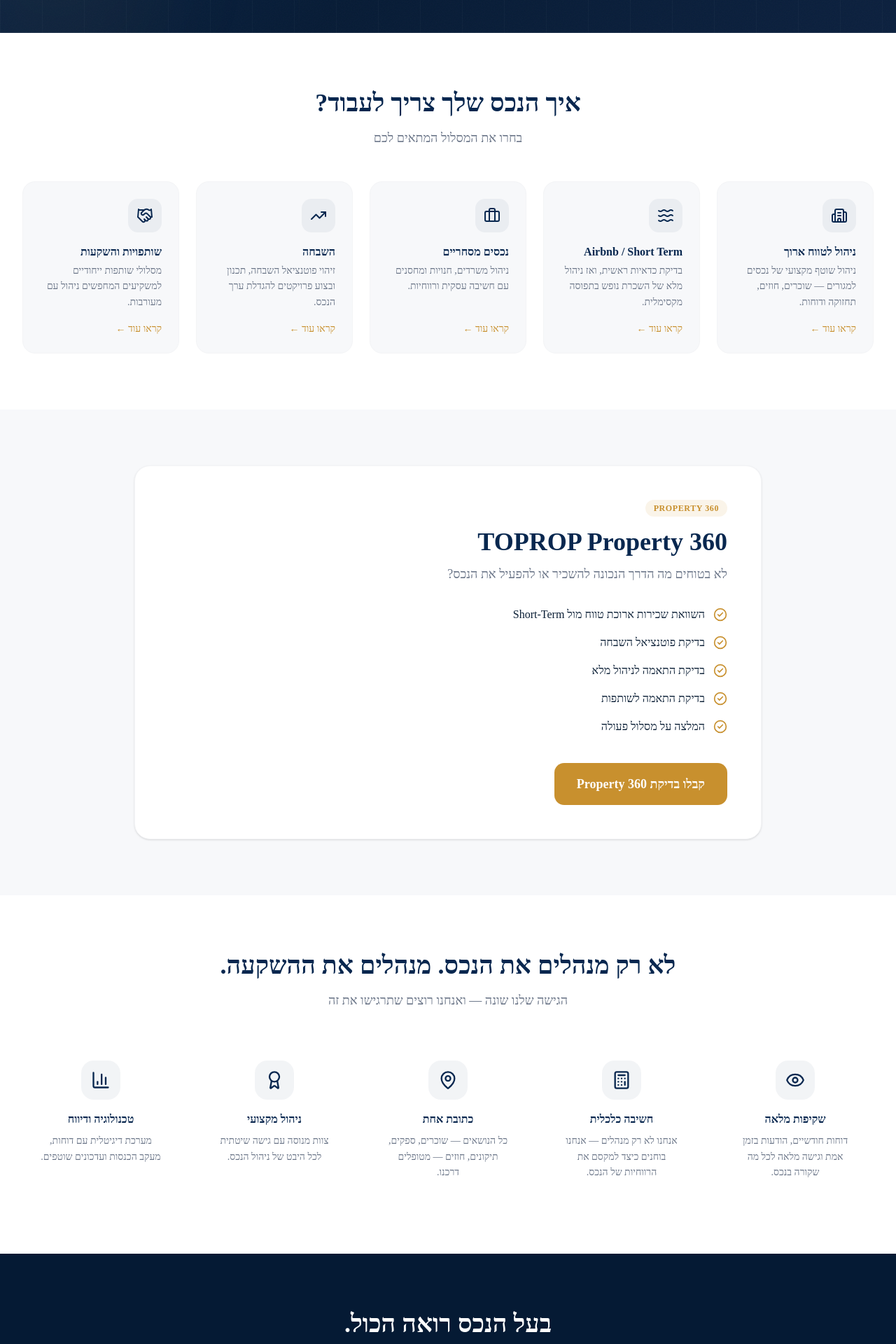
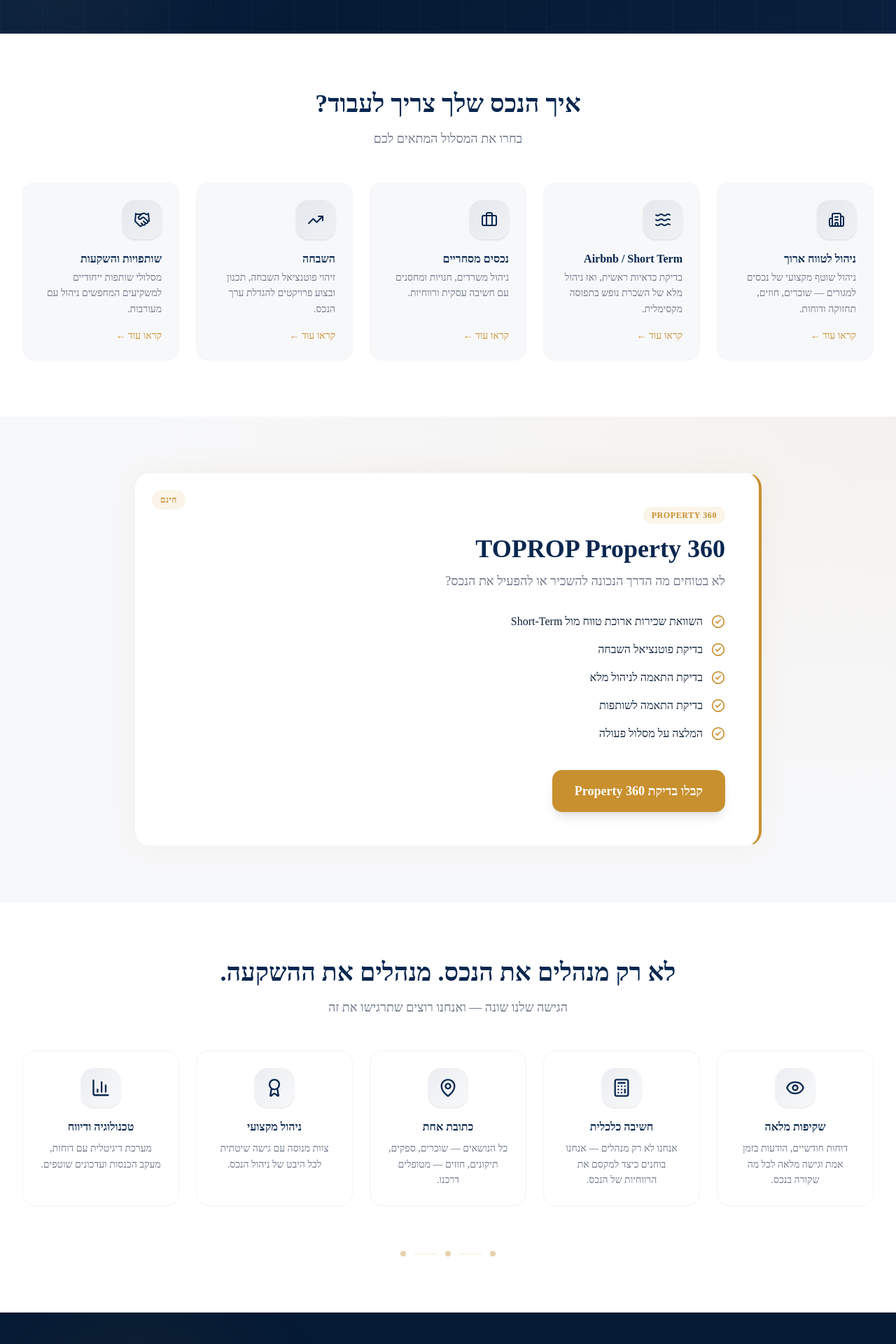
Before and after one commit to smprop360-bit/sm-property-management, a Next.js app: page / in a window 1280 px wide. Shown: the part 800-2720 px from the top of the page at 70% size. Built offline with nearby package versions, Linux system fonts and the light colour scheme; a web font is replaced by a local one.

Commit message:
backup before moving to E drive

```diff
--- a/package.json
+++ b/package.json
@@ -3,7 +3,7 @@
   "version": "0.1.0",
   "private": true,
   "scripts": {
-    "dev": "next dev",
+    "dev": "next dev --port 3005",
     "build": "next build",
     "start": "next start",
     "lint": "eslint",
--- a/src/components/home/HeroSection.tsx
+++ b/src/components/home/HeroSection.tsx
@@ -18,7 +18,7 @@ const trustPoints = [
 
 export default function HeroSection() {
   return (
-    <section className="relative overflow-hidden gradient-navy noise-overlay min-h-[90vh] flex items-center">
+    <section className="relative overflow-hidden min-h-[90vh] flex items-center" style={{ background: 'linear-gradient(135deg, #08274F 0%, #051A34 60%, #0a1f3d 100%)' }}>
       {/* Geometric decorations */}
       <div className="absolute inset-0 pointer-events-none">
         {/* Large circle top-left */}
@@ -64,7 +64,7 @@ export default function HeroSection() {
               className="font-heading text-4xl sm:text-5xl lg:text-6xl font-bold text-white leading-tight mb-6"
             >
               הנכס שלך{' '}
-              <span className="text-gradient-gold">צריך לעבוד</span>
+              <span style={{ background: 'linear-gradient(135deg, #C8902E, #D9AE55, #C8902E)', WebkitBackgroundClip: 'text', WebkitTextFillColor: 'transparent', backgroundClip: 'text' }}>צריך לעבוד</span>
               {' '}בשבילך.
             </motion.h1>
 
@@ -109,7 +109,7 @@ export default function HeroSection() {
             >
               <Link
                 href="/property-360"
-                className="group inline-flex items-center justify-center gap-3 bg-gold hover:bg-gold-soft text-white font-semibold text-lg px-8 py-4 rounded-2xl transition-all duration-300 gold-glow"
+                className="group inline-flex items-center justify-center gap-3 bg-gold hover:bg-gold-soft text-white font-semibold text-lg px-8 py-4 rounded-2xl transition-all duration-300"
               >
                 בדיקת הנכס שלי
                 <ArrowLeft size={18} className="group-hover:-translate-x-1 transition-transform" />
--- a/src/components/home/HowItWorksSection.tsx
+++ b/src/components/home/HowItWorksSection.tsx
@@ -1,3 +1,9 @@
+'use client';
+
+import { motion, useInView } from 'framer-motion';
+import { useRef } from 'react';
+import AnimatedSection from '@/components/ui/AnimatedSection';
+
 const steps = [
   { n: 1, title: 'מספרים לנו על הנכס', body: 'ממלאים טופס קצר עם פרטי הנכס ומצבו הנוכחי.' },
   { n: 2, title: 'Property Review', body: 'אנחנו בוחנים את הנכס ומכינים המלצת מסלול.' },
@@ -8,19 +14,32 @@ const steps = [
 ];
 
 export default function HowItWorksSection() {
+  const gridRef = useRef(null);
+  const inView = useInView(gridRef, { once: true, margin: '-60px' });
+
   return (
     <section className="bg-surface py-20 px-4 sm:px-6 lg:px-8">
       <div className="max-w-5xl mx-auto">
+        <AnimatedSection direction="up" delay={0}>
           <h2 className="font-heading text-3xl sm:text-4xl font-bold text-navy text-center mb-4">
             איך זה עובד?
           </h2>
           <p className="text-brand-muted text-center text-lg mb-14">
             תהליך ברור, פשוט ומובנה
           </p>
-        <div className="grid grid-cols-1 sm:grid-cols-2 lg:grid-cols-3 gap-8">
-          {steps.map((s) => (
-            <div key={s.n} className="flex gap-4">
-              <div className="shrink-0 w-10 h-10 rounded-full bg-navy text-white flex items-center justify-center font-bold text-sm">
+        </AnimatedSection>
+
+        <div ref={gridRef} className="grid grid-cols-1 sm:grid-cols-2 lg:grid-cols-3 gap-8">
+          {steps.map((s, index) => (
+            <motion.div
+              key={s.n}
+              initial={{ opacity: 0, y: 32 }}
+              animate={inView ? { opacity: 1, y: 0 } : { opacity: 0, y: 32 }}
+              transition={{ duration: 0.55, delay: index * 0.1, ease: [0.22, 1, 0.36, 1] }}
+            >
+              <div className="group bg-white rounded-2xl p-5 border border-gray-100 hover:border-gold/20 hover:shadow-md transition-all h-full">
+                <div className="flex gap-4">
+                  <div className="shrink-0 w-12 h-12 rounded-full text-white flex items-center justify-center font-bold text-base shadow-lg" style={{ background: 'linear-gradient(135deg, #C8902E 0%, #D9AE55 100%)' }}>
                     {s.n}
                   </div>
                   <div>
@@ -28,6 +47,8 @@ export default function HowItWorksSection() {
                     <p className="text-sm text-brand-muted leading-relaxed">{s.body}</p>
                   </div>
                 </div>
+              </div>
+            </motion.div>
           ))}
         </div>
       </div>
--- a/src/components/home/OwnerPortalPreview.tsx
+++ b/src/components/home/OwnerPortalPreview.tsx
@@ -1,31 +1,57 @@
+'use client';
+
+import { motion, useInView } from 'framer-motion';
+import { useRef } from 'react';
+import AnimatedSection from '@/components/ui/AnimatedSection';
+import AnimatedCounter from '@/components/ui/AnimatedCounter';
+
 const kpis = [
-  { label: 'נכסים מנוהלים', value: '3', unit: '' },
-  { label: 'הכנסה חודשית', value: '12,400', unit: '₪' },
-  { label: 'תפוסה ממוצעת', value: '97', unit: '%' },
-  { label: 'תקלות פתוחות', value: '1', unit: '' },
-  { label: 'חוזים לחידוש', value: '2', unit: '' },
+  { label: 'נכסים מנוהלים', value: 3, prefix: '', suffix: '' },
+  { label: 'הכנסה חודשית', value: 12400, prefix: '₪', suffix: '' },
+  { label: 'תפוסה ממוצעת', value: 97, prefix: '', suffix: '%' },
+  { label: 'תקלות פתוחות', value: 1, prefix: '', suffix: '' },
+  { label: 'חוזים לחידוש', value: 2, prefix: '', suffix: '' },
 ];
 
 export default function OwnerPortalPreview() {
+  const gridRef = useRef(null);
+  const inView = useInView(gridRef, { once: true, margin: '-60px' });
+
   return (
-    <section className="bg-navy-dark text-white py-20 px-4 sm:px-6 lg:px-8">
-      <div className="max-w-5xl mx-auto text-center">
+    <section className="relative bg-navy-dark text-white py-20 px-4 sm:px-6 lg:px-8 overflow-hidden">
+      <div className="absolute top-0 left-0 w-96 h-96 bg-gold/5 rounded-full blur-3xl pointer-events-none" />
+
+      <div className="relative max-w-5xl mx-auto text-center">
+        <AnimatedSection direction="up" delay={0}>
           <h2 className="font-heading text-3xl sm:text-4xl font-bold mb-3">
             בעל הנכס רואה הכול.
           </h2>
           <p className="text-white/60 text-lg mb-12">
             גם כשאנחנו מנהלים — אתם תמיד בשליטה.
           </p>
-        <div className="grid grid-cols-2 sm:grid-cols-3 lg:grid-cols-5 gap-4 mb-8">
-          {kpis.map((kpi) => (
-            <div key={kpi.label} className="bg-white/5 border border-white/10 rounded-2xl p-5">
+        </AnimatedSection>
+
+        <div ref={gridRef} className="grid grid-cols-2 sm:grid-cols-3 lg:grid-cols-5 gap-4 mb-8">
+          {kpis.map((kpi, index) => (
+            <motion.div
+              key={kpi.label}
+              initial={{ opacity: 0, y: 32 }}
+              animate={inView ? { opacity: 1, y: 0 } : { opacity: 0, y: 32 }}
+              transition={{ duration: 0.55, delay: index * 0.1, ease: [0.22, 1, 0.36, 1] }}
+              className="bg-white/8 hover:bg-white/12 border border-white/10 hover:border-gold/30 rounded-2xl p-6 transition-all"
+            >
               <div className="text-2xl font-bold text-gold mb-1">
-                {kpi.value}{kpi.unit}
+                <AnimatedCounter
+                  value={kpi.value}
+                  prefix={kpi.prefix}
+                  suffix={kpi.suffix}
+                />
               </div>
               <div className="text-xs text-white/50">{kpi.label}</div>
-            </div>
+            </motion.div>
           ))}
         </div>
+
         <p className="text-xs text-white/30">* נתוני הדגמה בלבד</p>
       </div>
     </section>
--- a/src/components/home/Property360Section.tsx
+++ b/src/components/home/Property360Section.tsx
@@ -1,5 +1,10 @@
+'use client';
+
 import Link from 'next/link';
 import { CheckCircle2 } from 'lucide-react';
+import { motion, useInView } from 'framer-motion';
+import { useRef } from 'react';
+import AnimatedSection from '@/components/ui/AnimatedSection';
 
 const points = [
   'השוואת שכירות ארוכת טווח מול Short-Term',
@@ -10,10 +15,19 @@ const points = [
 ];
 
 export default function Property360Section() {
+  const listRef = useRef(null);
+  const listInView = useInView(listRef, { once: true, margin: '-60px' });
+
   return (
-    <section className="bg-surface py-20 px-4 sm:px-6 lg:px-8">
+    <section className="bg-surface bg-[radial-gradient(ellipse_at_top_right,rgba(200,144,46,0.06)_0%,transparent_60%)] py-20 px-4 sm:px-6 lg:px-8">
       <div className="max-w-4xl mx-auto">
-        <div className="bg-white rounded-3xl shadow-sm border border-gray-100 p-8 sm:p-12">
+        <AnimatedSection direction="up" delay={0}>
+          <div className="relative bg-white rounded-3xl shadow-[0_0_40px_rgba(200,144,46,0.08)] border border-gray-100 border-r-4 border-r-gold p-8 sm:p-12">
+            {/* Floating badge */}
+            <div className="absolute top-6 left-6 bg-gold/10 text-gold text-xs font-bold px-3 py-1.5 rounded-full tracking-wider">
+              חינם
+            </div>
+
             <div className="flex items-center gap-3 mb-4">
               <span className="bg-gold/10 text-gold text-xs font-bold px-3 py-1 rounded-full tracking-wider">
                 PROPERTY 360
@@ -25,21 +39,34 @@ export default function Property360Section() {
             <p className="text-brand-muted text-lg mb-8">
               לא בטוחים מה הדרך הנכונה להשכיר או להפעיל את הנכס?
             </p>
-          <ul className="space-y-4 mb-10">
-            {points.map((p) => (
-              <li key={p} className="flex items-start gap-3">
+
+            <ul ref={listRef} className="space-y-4 mb-10">
+              {points.map((p, i) => (
+                <motion.li
+                  key={p}
+                  initial={{ opacity: 0, x: 20 }}
+                  animate={listInView ? { opacity: 1, x: 0 } : { opacity: 0, x: 20 }}
+                  transition={{
+                    duration: 0.45,
+                    delay: i * 0.1,
+                    ease: [0.22, 1, 0.36, 1],
+                  }}
+                  className="flex items-start gap-3"
+                >
                   <CheckCircle2 size={20} className="text-gold mt-0.5 shrink-0" />
                   <span className="text-brand-text">{p}</span>
-              </li>
+                </motion.li>
               ))}
             </ul>
+
             <Link
               href="/property-360"
-            className="inline-block bg-gold hover:bg-gold-soft text-white font-semibold text-lg px-8 py-4 rounded-xl transition-colors"
+              className="inline-block bg-gold hover:bg-gold-soft text-white font-semibold text-lg px-8 py-4 rounded-xl shadow-lg hover:scale-105 transition-all duration-200"
             >
               קבלו בדיקת Property 360
             </Link>
           </div>
+        </AnimatedSection>
       </div>
     </section>
   );
--- a/src/components/home/ServicesSection.tsx
+++ b/src/components/home/ServicesSection.tsx
@@ -1,5 +1,10 @@
+'use client';
+
 import Link from 'next/link';
 import { Building2, Waves, Briefcase, TrendingUp, Handshake } from 'lucide-react';
+import { motion, useInView } from 'framer-motion';
+import { useRef } from 'react';
+import AnimatedSection from '@/components/ui/AnimatedSection';
 
 const services = [
   {
@@ -35,31 +40,52 @@ const services = [
 ];
 
 export default function ServicesSection() {
+  const gridRef = useRef(null);
+  const gridInView = useInView(gridRef, { once: true, margin: '-60px' });
+
   return (
     <section className="bg-white py-20 px-4 sm:px-6 lg:px-8">
       <div className="max-w-7xl mx-auto">
+        <AnimatedSection direction="up" delay={0}>
           <h2 className="font-heading text-3xl sm:text-4xl font-bold text-navy text-center mb-4">
             איך הנכס שלך צריך לעבוד?
           </h2>
           <p className="text-brand-muted text-center mb-12 text-lg">בחרו את המסלול המתאים לכם</p>
-        <div className="grid grid-cols-1 sm:grid-cols-2 lg:grid-cols-3 xl:grid-cols-5 gap-6">
-          {services.map((s) => {
+        </AnimatedSection>
+
+        <div
+          ref={gridRef}
+          className="grid grid-cols-1 sm:grid-cols-2 lg:grid-cols-3 xl:grid-cols-5 gap-6"
+        >
+          {services.map((s, i) => {
             const Icon = s.icon;
             return (
+              <motion.div
+                key={s.title}
+                initial={{ opacity: 0, y: 24 }}
+                animate={gridInView ? { opacity: 1, y: 0 } : { opacity: 0, y: 24 }}
+                transition={{
+                  duration: 0.5,
+                  delay: i * 0.08,
+                  ease: [0.22, 1, 0.36, 1],
+                }}
+              >
                 <Link
-                key={s.title}
                   href={s.href}
-                className="group bg-surface hover:bg-white border border-gray-100 hover:border-gold/30 hover:shadow-md rounded-2xl p-6 transition-all flex flex-col gap-4"
+                  className="group bg-surface hover:bg-white border border-gray-100 hover:border-gold/30 border-t-2 border-t-transparent hover:border-t-gold hover:shadow-md rounded-2xl p-6 transition-all flex flex-col gap-4 h-full"
                 >
-                <div className="w-12 h-12 rounded-xl bg-navy/5 group-hover:bg-gold/10 flex items-center justify-center transition-colors">
+                  <div className="w-14 h-14 rounded-2xl bg-gradient-to-br from-navy/8 to-navy/3 group-hover:from-gold/15 group-hover:to-gold/5 shadow-sm flex items-center justify-center transition-all duration-300">
                     <Icon size={24} className="text-navy group-hover:text-gold transition-colors" />
                   </div>
                   <div>
                     <h3 className="font-semibold text-navy text-base mb-1">{s.title}</h3>
                     <p className="text-sm text-brand-muted leading-relaxed">{s.body}</p>
                   </div>
-                <span className="text-gold text-sm font-medium mt-auto">קראו עוד ←</span>
+                  <span className="text-gold text-sm font-medium mt-auto">
+                    קראו עוד ←
+                  </span>
                 </Link>
+              </motion.div>
             );
           })}
         </div>
--- a/src/components/home/WhyTopropSection.tsx
+++ b/src/components/home/WhyTopropSection.tsx
@@ -1,4 +1,9 @@
+'use client';
+
 import { Eye, Calculator, MapPin, Award, BarChart3 } from 'lucide-react';
+import { motion, useInView } from 'framer-motion';
+import { useRef } from 'react';
+import AnimatedSection from '@/components/ui/AnimatedSection';
 
 const items = [
   {
@@ -29,28 +34,49 @@ const items = [
 ];
 
 export default function WhyTopropSection() {
+  const gridRef = useRef(null);
+  const inView = useInView(gridRef, { once: true, margin: '-60px' });
+
   return (
     <section className="bg-white py-20 px-4 sm:px-6 lg:px-8">
       <div className="max-w-7xl mx-auto">
+        <AnimatedSection direction="up" delay={0}>
           <h2 className="font-heading text-3xl sm:text-4xl font-bold text-navy text-center mb-4">
             לא רק מנהלים את הנכס. מנהלים את ההשקעה.
           </h2>
           <p className="text-brand-muted text-center text-lg mb-12">
             הגישה שלנו שונה — ואנחנו רוצים שתרגישו את זה
           </p>
-        <div className="grid grid-cols-1 sm:grid-cols-2 lg:grid-cols-5 gap-6">
-          {items.map((item) => {
+        </AnimatedSection>
+
+        <div ref={gridRef} className="grid grid-cols-1 sm:grid-cols-2 lg:grid-cols-5 gap-6">
+          {items.map((item, index) => {
             const Icon = item.icon;
             return (
-              <div key={item.title} className="text-center p-6">
-                <div className="w-14 h-14 rounded-2xl bg-navy/5 flex items-center justify-center mx-auto mb-4">
-                  <Icon size={28} className="text-navy" />
+              <motion.div
+                key={item.title}
+                initial={{ opacity: 0, y: 32 }}
+                animate={inView ? { opacity: 1, y: 0 } : { opacity: 0, y: 32 }}
+                transition={{ duration: 0.55, delay: index * 0.1, ease: [0.22, 1, 0.36, 1] }}
+              >
+                <div className="group border border-gray-100 hover:border-gold/20 rounded-2xl p-6 text-center h-full transition-all">
+                  <div className="w-14 h-14 rounded-2xl bg-linear-to-br from-navy/8 to-navy/3 group-hover:from-gold/15 group-hover:to-gold/5 shadow-sm mx-auto mb-4 flex items-center justify-center transition-all">
+                    <Icon size={28} className="text-navy group-hover:text-gold transition-colors" />
                   </div>
                   <h3 className="font-semibold text-navy mb-2">{item.title}</h3>
                   <p className="text-sm text-brand-muted leading-relaxed">{item.body}</p>
                 </div>
+              </motion.div>
             );
           })}
+        </div>
+
+        <div className="mt-16 flex items-center justify-center gap-3">
+          <div className="w-2 h-2 rounded-full bg-gold/40" />
+          <div className="w-8 h-px bg-gold/20" />
+          <div className="w-2 h-2 rounded-full bg-gold/40" />
+          <div className="w-8 h-px bg-gold/20" />
+          <div className="w-2 h-2 rounded-full bg-gold/40" />
         </div>
       </div>
     </section>
```
Also changed, not shown: src/app/globals.css (+17 -16 lines), src/components/home/CommercialAirbnbSection.tsx (+16 -3 lines), src/components/home/FinalCtaSection.tsx (+18 -4 lines), src/components/home/OverseasSection.tsx (+23 -3 lines), src/components/shared/PublicHeader.tsx (+37 -6 lines), LOGO.png (deleted). Lines whose indentation alone changed are shown as unchanged.
